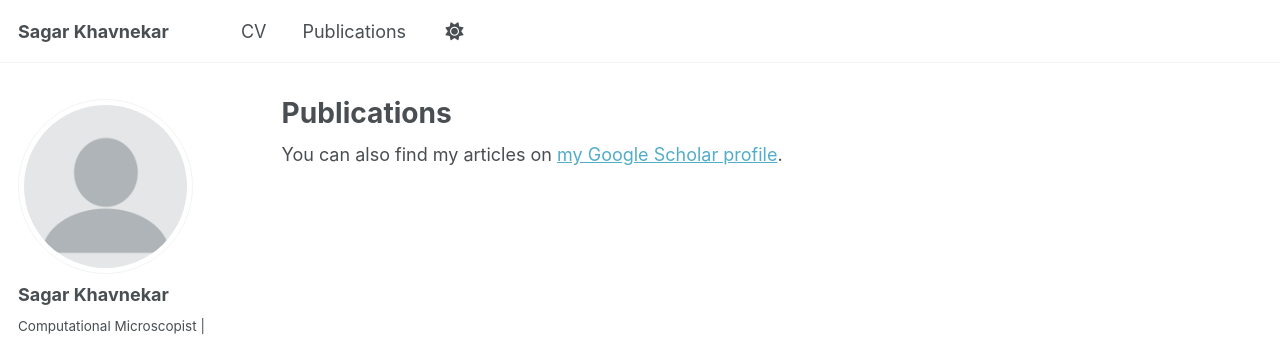
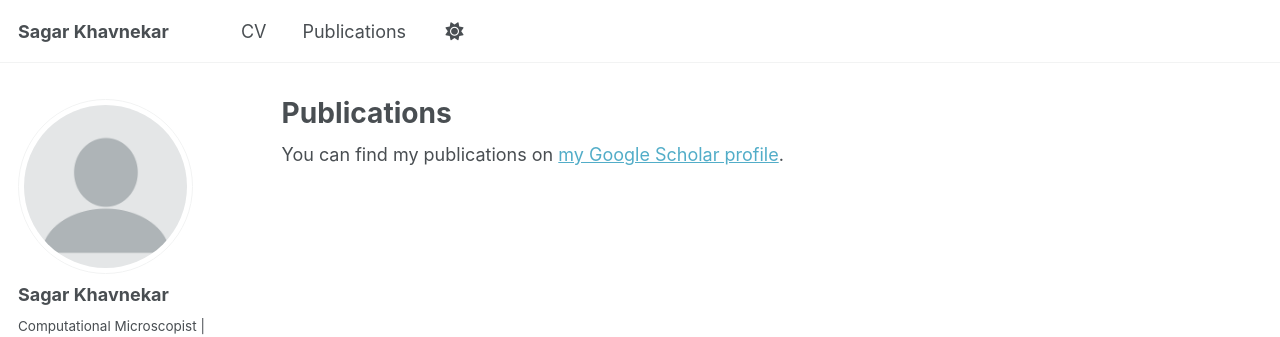
Before and after one commit to sagarbiophysics/cryosagar.github.io, a Jekyll site: the page built from _pages/publications.html, in a window 1280 px wide. Shown: the top 337 px of the page. Built offline with Jekyll 4.4.1, drawn with Linux system fonts in a browser that asks for light colours; some web fonts are replaced; a script that is not in the unit is left out.

Commit message:
updated CV and publications

```diff
--- a/_pages/publications.html
+++ b/_pages/publications.html
@@ -6,7 +6,7 @@ author_profile: true
 ---
 
 {% if site.author.googlescholar %}
-  <div class="wordwrap">You can also find my articles on <a href="{{site.author.googlescholar}}">my Google Scholar profile</a>.</div>
+  <div class="wordwrap">You can find my publications on <a href="{{site.author.googlescholar}}">my Google Scholar profile</a>.</div>
 {% endif %}
 
 {% include base_path %}
```
Also changed, not shown: _pages/cv.md (+2 -0 lines).
